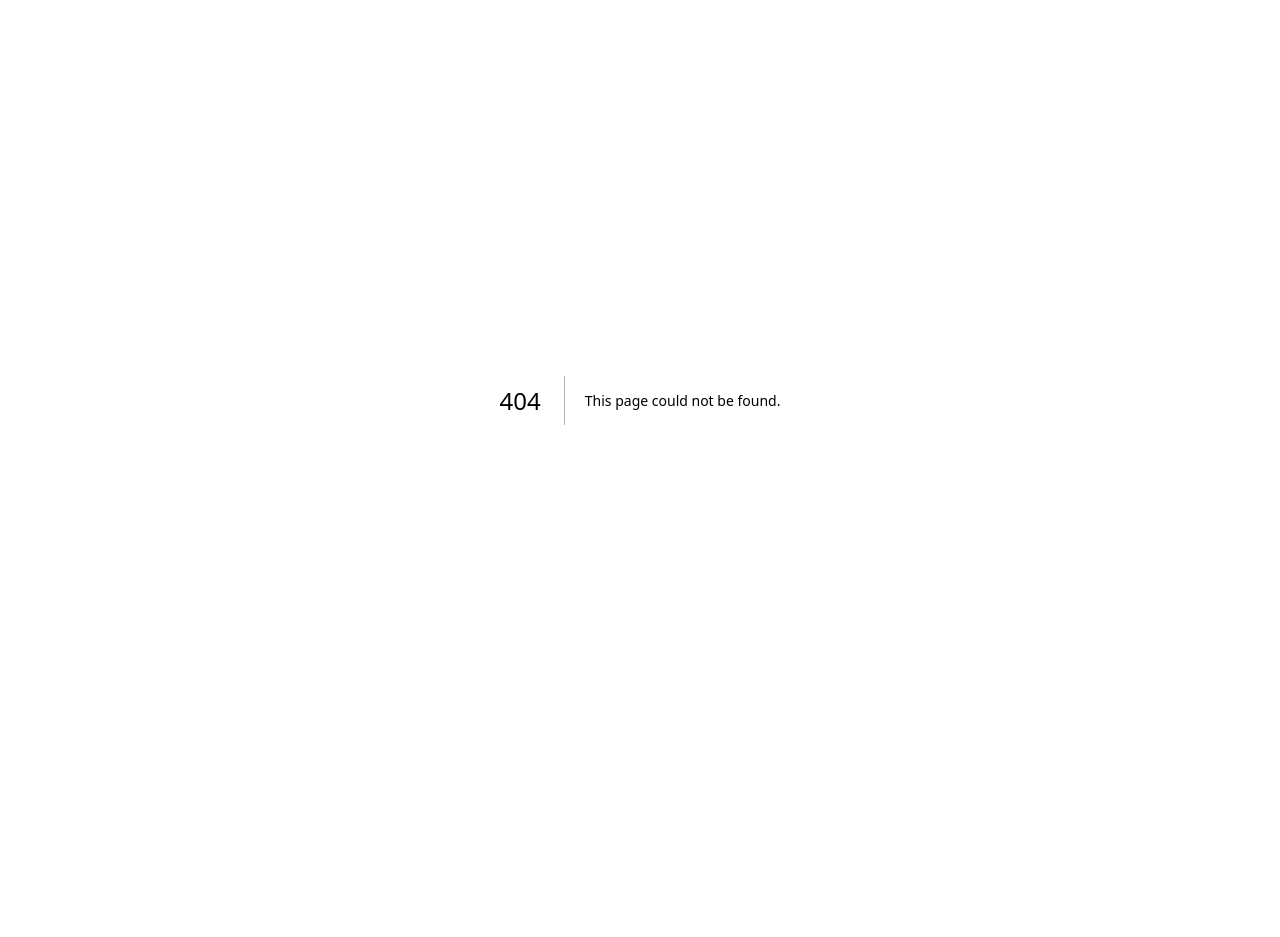
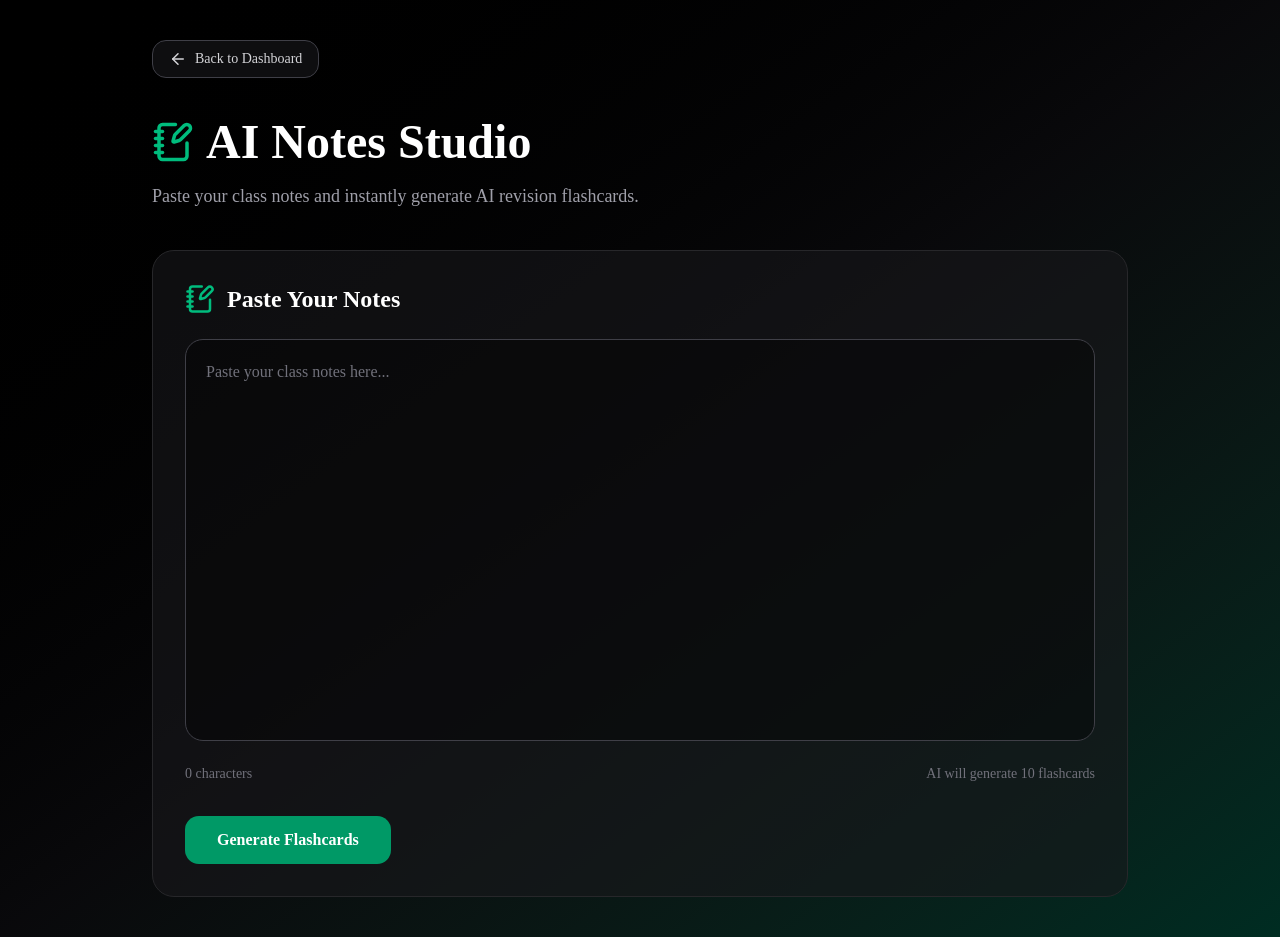
Before and after one commit to Ayush2004-bit/flashmind, a Next.js app: page /dashboard/notes in a window 1280 px wide. Before the commit this address had no page. Before the commit the page ends 800 px from the top, so only its background shows below. Built offline with nearby package versions, Linux system fonts and the light colour scheme.

Commit message:
feat: notes studio page, sign-in connected to landing page

```diff
--- /dev/null
+++ b/app/dashboard/notes/page.tsx
@@ -0,0 +1,42 @@
+import Link from "next/link";
+import { ArrowLeft, NotebookPen } from "lucide-react";
+import NotesUploader from "@/components/dashboard/notes/NotesUploader";
+
+export default function NotesPage() {
+  return (
+    <main className="min-h-screen bg-gradient-to-br from-black via-zinc-950 to-emerald-950 text-white">
+      <div className="max-w-5xl mx-auto px-6 py-10">
+
+        {/* Back Button */}
+        <Link
+          href="/dashboard"
+          className="inline-flex items-center gap-2 rounded-xl border border-zinc-700 bg-zinc-900/60 px-4 py-2 text-sm font-medium text-zinc-300 transition hover:border-emerald-500 hover:text-white"
+        >
+          <ArrowLeft size={18} />
+          Back to Dashboard
+        </Link>
+
+        {/* Heading */}
+        <div className="mt-10 mb-10">
+          <div className="flex items-center gap-3">
+            <NotebookPen
+              size={42}
+              className="text-emerald-500"
+            />
+
+            <h1 className="text-5xl font-bold">
+              AI Notes Studio
+            </h1>
+          </div>
+
+          <p className="text-zinc-400 mt-4 text-lg">
+            Paste your class notes and instantly generate AI revision flashcards.
+          </p>
+        </div>
+
+        <NotesUploader />
+
+      </div>
+    </main>
+  );
+}
--- a/app/page.tsx
+++ b/app/page.tsx
@@ -1,4 +1,3 @@
-
 import Navbar from "@/components/landing/Navbar";
 import Hero from "@/components/landing/Hero";
 import Workflow from "@/components/landing/Workflow";
@@ -7,7 +6,6 @@ import HowItWorks from "@/components/landing/HowItWorks";
 import CTA from "@/components/landing/CTA";
 import Footer from "@/components/landing/Footer";
 
-
 export default function Home() {
   return (
     <>
@@ -15,6 +13,7 @@ export default function Home() {
       <Hero />
       <Workflow />
       <Features />
+      <HowItWorks />
       <CTA />
       <Footer />
     </>
--- a/app/sign-in/[[...sign-in]]/page.tsx
+++ b/app/sign-in/[[...sign-in]]/page.tsx
@@ -1,8 +1,8 @@
 import { SignIn } from "@clerk/nextjs";
 
-export default function SignInPage() {
+export default function Page() {
   return (
-    <div className="flex min-h-screen items-center justify-center bg-black">
+    <div className="flex min-h-screen items-center justify-center">
       <SignIn />
     </div>
   );
--- a/app/sign-up/[[...sign-up]]/page.tsx
+++ b/app/sign-up/[[...sign-up]]/page.tsx
@@ -1,20 +1,9 @@
-import { clerkMiddleware, createRouteMatcher } from "@clerk/nextjs/server";
+import { SignUp } from "@clerk/nextjs";
 
-const isPublicRoute = createRouteMatcher([
-  "/",
-  "/sign-in(.*)",
-  "/sign-up(.*)",
-]);
-
-export default clerkMiddleware(async (auth, request) => {
-  if (!isPublicRoute(request)) {
-    await auth.protect();
-  }
-});
-
-export const config = {
-  matcher: [
-    "/((?!_next|[^?]*\\.(?:html?|css|js(?!on)|jpe?g|webp|png|gif|svg|ttf|woff2?|ico|csv|docx?|xlsx?|zip|webmanifest)).*)",
-    "/(api|trpc)(.*)",
-  ],
-};
+export default function Page() {
+  return (
+    <div className="flex min-h-screen items-center justify-center">
+      <SignUp />
+    </div>
+  );
+}
--- a/components/dashboard/UploadCards.tsx
+++ b/components/dashboard/UploadCards.tsx
@@ -19,12 +19,12 @@ export default function UploadCards() {
       href: "/dashboard/youtube",
     },
     {
-      title: "Paste Notes",
-      description:
-        "Paste your class notes and instantly create revision flashcards.",
-      icon: NotebookPen,
-      href: "#",
-    },
+  title: "Paste Notes",
+  description:
+    "Paste your class notes and instantly create revision flashcards.",
+  icon: NotebookPen,
+  href: "/dashboard/notes",
+},
   ];
 
   return (
--- /dev/null
+++ b/components/dashboard/notes/NotesUploader.tsx
@@ -0,0 +1,115 @@
+"use client";
+
+import { useState } from "react";
+import { useRouter } from "next/navigation";
+import { Loader2, NotebookPen } from "lucide-react";
+import { toast } from "sonner";
+
+export default function NotesUploader() {
+  const [notes, setNotes] = useState("");
+  const [loading, setLoading] = useState(false);
+
+  const router = useRouter();
+
+  const handleGenerate = async () => {
+    if (!notes.trim()) {
+      toast.error("Please paste your notes first.");
+      return;
+    }
+
+    try {
+      setLoading(true);
+
+      const res = await fetch("/api/generate", {
+        method: "POST",
+        headers: {
+          "Content-Type": "application/json",
+        },
+        body: JSON.stringify({
+          topic: notes,
+          count: 10,
+        }),
+      });
+
+      const data = await res.json();
+
+      if (!res.ok) {
+        toast.error(data.error || "Generation failed");
+        return;
+      }
+
+      sessionStorage.setItem(
+        "flashcards",
+        JSON.stringify(data.flashcards)
+      );
+
+     const title =
+  notes
+    .split("\n")
+    .find((line) => line.trim().length > 0)
+    ?.trim()
+    .substring(0, 50) || "Class Notes";
+
+sessionStorage.setItem("deckTitle", title);
+
+      toast.success("Flashcards generated!");
+
+      router.push("/flashcards");
+    } catch (err) {
+      console.error(err);
+      toast.error("Something went wrong");
+    } finally {
+      setLoading(false);
+    }
+  };
+
+  return (
+    <div className="rounded-3xl border border-zinc-800 bg-zinc-900/60 p-8">
+
+      <div className="flex items-center gap-3 mb-6">
+        <NotebookPen
+          size={30}
+          className="text-emerald-500"
+        />
+
+        <h2 className="text-2xl font-bold">
+          Paste Your Notes
+        </h2>
+      </div>
+
+      <textarea
+        value={notes}
+        onChange={(e) => setNotes(e.target.value)}
+        placeholder="Paste your class notes here..."
+        rows={15}
+        className="w-full rounded-2xl border border-zinc-700 bg-black/40 p-5 outline-none resize-none text-white placeholder:text-zinc-500 focus:border-emerald-500 transition"
+      />
+
+      <div className="flex justify-between mt-4 text-sm text-zinc-500">
+        <span>{notes.length} characters</span>
+        <span>
+          AI will generate 10 flashcards
+        </span>
+      </div>
+
+      <button
+        onClick={handleGenerate}
+        disabled={loading}
+        className="mt-8 rounded-xl bg-emerald-600 px-8 py-3 font-semibold hover:bg-emerald-700 transition disabled:opacity-60 flex items-center gap-3"
+      >
+        {loading ? (
+          <>
+            <Loader2
+              size={18}
+              className="animate-spin"
+            />
+            Generating...
+          </>
+        ) : (
+          "Generate Flashcards"
+        )}
+      </button>
+
+    </div>
+  );
+}
--- a/components/landing/Navbar.tsx
+++ b/components/landing/Navbar.tsx
@@ -3,12 +3,23 @@ import { Button } from "@/components/ui/button";
 
 export default function Navbar() {
   return (
-    <nav className="flex items-center justify-between px-8 py-5 border-b">
+    <nav className="sticky top-0 z-50 flex items-center justify-between px-8 py-5 border-b bg-black/80 backdrop-blur-md">
       <h1 className="text-2xl font-bold">FlashMind</h1>
 
       <div className="hidden md:flex gap-6">
-        <a href="#features">Features</a>
-        <a href="#how-it-works">How It Works</a>
+        <a
+          href="#features"
+          className="hover:text-purple-400 transition"
+        >
+          Features
+        </a>
+
+        <a
+          href="#how-it-works"
+          className="hover:text-purple-400 transition"
+        >
+          How It Works
+        </a>
       </div>
 
       <Link href="/sign-in">
--- /dev/null
+++ b/components/theme-provider.tsx
@@ -0,0 +1,21 @@
+"use client";
+
+import * as React from "react";
+import { ThemeProvider as NextThemesProvider } from "next-themes";
+
+export function ThemeProvider({
+  children,
+}: {
+  children: React.ReactNode;
+}) {
+  return (
+    <NextThemesProvider
+      attribute="class"
+      defaultTheme="dark"
+      enableSystem
+      disableTransitionOnChange
+    >
+      {children}
+    </NextThemesProvider>
+  );
+}
--- /dev/null
+++ b/components/theme-toggle.tsx
@@ -0,0 +1,32 @@
+"use client";
+
+import { Moon, Sun } from "lucide-react";
+import { useTheme } from "next-themes";
+import { useEffect, useState } from "react";
+
+export default function ThemeToggle() {
+  const { theme, setTheme } = useTheme();
+
+  const [mounted, setMounted] = useState(false);
+
+  useEffect(() => {
+    setMounted(true);
+  }, []);
+
+  if (!mounted) return null;
+
+  return (
+    <button
+      onClick={() =>
+        setTheme(theme === "dark" ? "light" : "dark")
+      }
+      className="rounded-xl border border-zinc-700 p-2 transition hover:bg-zinc-800 dark:hover:bg-zinc-800"
+    >
+      {theme === "dark" ? (
+        <Sun className="h-5 w-5 text-yellow-400" />
+      ) : (
+        <Moon className="h-5 w-5 text-slate-700" />
+      )}
+    </button>
+  );
+}
```
